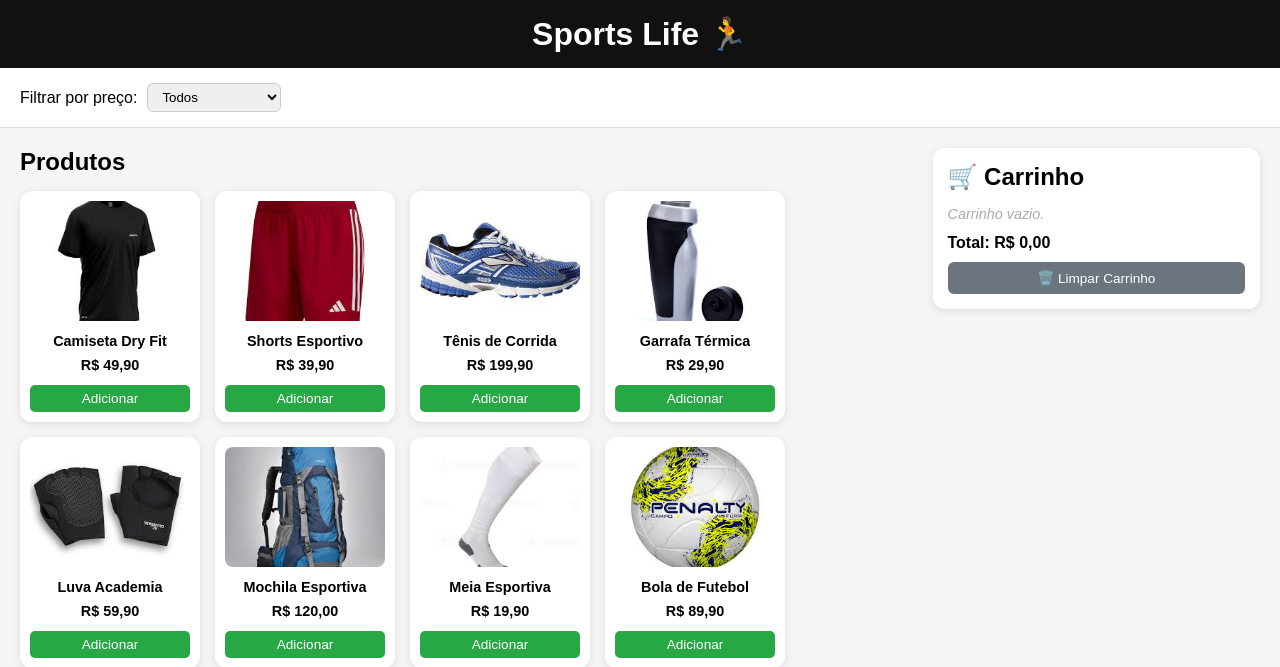
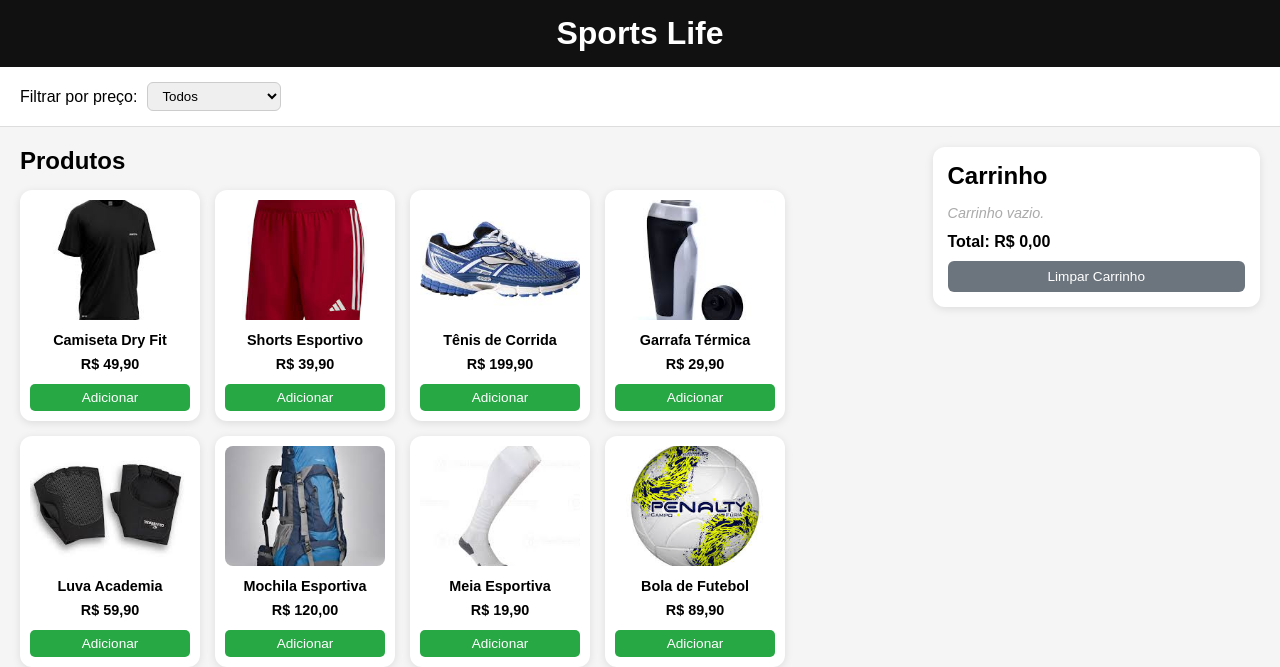
Before and after one commit to RodrigoFidencioJr/PROJETO_WEB, a PHP site: page / in a window 1280 px wide. Shown: the top 667 px of the page. Run offline with PHP 8.4, Linux system fonts and the light colour scheme.

```diff
--- a/CARRINHO_DE_COMPRAS/index.html
+++ b/CARRINHO_DE_COMPRAS/index.html
@@ -9,12 +9,12 @@
 <body>
 
   <header>
-    <h1>Sports Life 🏃</h1>
+    <h1>Sports Life </h1>
   </header>
 
   <main>
 
-    <!-- Filtro de produtos -->
+
     <div id="filtro-container">
       <label for="filtro">Filtrar por preço:</label>
       <select id="filtro">
@@ -26,22 +26,22 @@
 
     <div id="layout">
 
-      <!-- Lista de produtos (esquerda) -->
+
       <section id="secao-produtos">
         <h2>Produtos</h2>
         <div id="produtos"></div>
       </section>
 
-      <!-- Carrinho (direita) -->
+
       <section id="secao-carrinho">
-        <h2>🛒 Carrinho</h2>
+        <h2>Carrinho</h2>
         <div id="carrinho">
           <p id="carrinho-vazio">Carrinho vazio.</p>
         </div>
         <p id="total-container">
           Total: R$ <span id="total">0,00</span>
         </p>
-        <button id="btn-limpar" onclick="limparCarrinho()">🗑️ Limpar Carrinho</button>
+        <button id="btn-limpar" onclick="limparCarrinho()">Limpar Carrinho</button>
       </section>
 
     </div>
--- a/CARRINHO_DE_COMPRAS/script.js
+++ b/CARRINHO_DE_COMPRAS/script.js
@@ -1,4 +1,3 @@
-// Lista de produtos
 const produtos = [
   { nome: "Camiseta Dry Fit", preco: 49.90, imagem: "imgs/camiseta_dryfit.jpg" },
   { nome: "Shorts Esportivo", preco: 39.90, imagem: "imgs/shorts_esportivo.jpg" },
--- a/CARRINHO_DE_COMPRAS/style.css
+++ b/CARRINHO_DE_COMPRAS/style.css
@@ -1,4 +1,3 @@
-/* Reset geral: remove margens e padding padrão do navegador */
 * {
   margin: 0;
   padding: 0;
@@ -10,7 +9,6 @@ body {
   background-color: #f5f5f5;
 }
 
-/* ===== HEADER ===== */
 header {
   background-color: #111;
   color: white;
@@ -18,7 +16,6 @@ header {
   text-align: center;
 }
 
-/* ===== FILTRO ===== */
 #filtro-container {
   padding: 15px 20px;
   background: white;
@@ -35,30 +32,26 @@ header {
   cursor: pointer;
 }
 
-/* ===== LAYOUT PRINCIPAL: produtos à esquerda, carrinho à direita ===== */
 #layout {
   display: flex;
   gap: 20px;
   padding: 20px;
 }
 
-/* ===== SEÇÃO DE PRODUTOS ===== */
 #secao-produtos {
-  flex: 3; /* ocupa 3 partes do espaço */
+  flex: 3;
 }
 
 #secao-produtos h2 {
   margin-bottom: 15px;
 }
 
-/* Grid de cards de produto */
 #produtos {
   display: flex;
   flex-wrap: wrap;
   gap: 15px;
 }
 
-/* ===== CARD DE PRODUTO ===== */
 .produto {
   background: white;
   width: 180px;
@@ -107,9 +100,8 @@ header {
   background-color: #218838;
 }
 
-/* ===== SEÇÃO DO CARRINHO ===== */
 #secao-carrinho {
-  flex: 1; /* ocupa 1 parte do espaço */
+  flex: 1;
   background: white;
   padding: 15px;
   border-radius: 12px;
@@ -121,7 +113,6 @@ header {
   margin-bottom: 15px;
 }
 
-/* ===== ITEM DO CARRINHO ===== */
 .item-carrinho {
   margin-bottom: 10px;
   border-bottom: 1px solid #eee;
@@ -149,21 +140,18 @@ header {
   background: #c82333;
 }
 
-/* ===== MENSAGEM CARRINHO VAZIO ===== */
 #carrinho-vazio {
   color: #aaa;
   font-style: italic;
   font-size: 0.9rem;
 }
 
-/* ===== TOTAL ===== */
 #total-container {
   font-weight: bold;
   margin-top: 12px;
   font-size: 1rem;
 }
 
-/* ===== BOTÃO LIMPAR ===== */
 #btn-limpar {
   margin-top: 10px;
   width: 100%;
```
